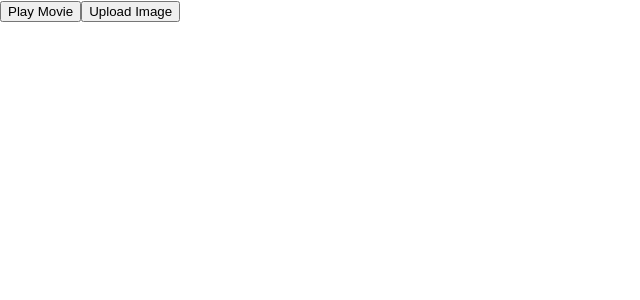
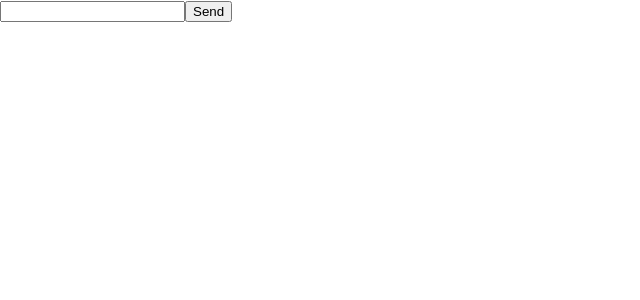
Before and after one commit to selsadan/learning-react, a React (Create React App) app: page / in a window 1280 px wide. Shown: the top 300 px of the page, without its empty margins (0-640 px from the left). Built offline with nearby package versions, Linux system fonts and the light colour scheme.

Commit message:
work on React propagation and preventing default behavior

```diff
--- a/src/App.js
+++ b/src/App.js
@@ -1525,28 +1525,76 @@
 //   );
 // }
 
-function Button({onClick, children}){
+// function Button({onClick, children}){
+//   return(
+//     <button onClick={e => {
+//       e.stopPropagation();
+//       onClick();
+//     }}>
+//       {children}
+//     </button>
+//   );
+// }
+
+// export default function App(){
+//   return(
+//     <div className="Toolbar" onClick={() => {
+//       alert('You clicked on the div tag');
+//     }}>
+//       <Button onClick={() => alert('Playing Movie')}>
+//         Play Movie
+//       </Button>
+//       <Button onClick={() => alert('Uploading Image')}>
+//         Upload Image
+//       </Button>
+//     </div>
+//   );
+// }
+
+// function Button({onClick, children}){
+//   return(
+//     <button onClick={e => {
+//       e.stopPropagation();
+//       onClick();
+//     }}>
+//       {children}
+//     </button>
+//   );
+// }
+
+// export default function App(){
+//   return(
+//     <div className="Toolbar" onClick={() => {
+//       alert('You clicked the Toolbar!')
+//     }}>
+//       <Button onClick={() => alert('Playing Movie')}>
+//         Play Movie
+//       </Button>
+//       <Button onClick={() => alert('Upload Image')}>
+//         Upload Image
+//       </Button>
+//     </div>
+//   );
+// }
+// Preventing default behavior
+
+// export default function SignUp(){
+//   return(
+//     <form onSubmit={() => alert('Submitting Form!')}>
+//       <input />
+//       <button>Send</button>
+//     </form>
+//   );
+// }
+
+export default function Signup(){
   return(
-    <button onClick={e => {
-      e.stopPropagation();
-      onClick();
+    <form onSubmit={e => {
+      e.preventDefault();
+      alert('Submitting this form')
     }}>
-      {children}
-    </button>
+      <input />
+      <button>Send</button>
+    </form>
   );
 }
-
-export default function App(){
-  return(
-    <div className="Toolbar" onClick={() => {
-      alert('You clicked on the div tag');
-    }}>
-      <Button onClick={() => alert('Playing Movie')}>
-        Play Movie
-      </Button>
-      <Button onClick={() => alert('Uploading Image')}>
-        Upload Image
-      </Button>
-    </div>
-  );
-}
```
